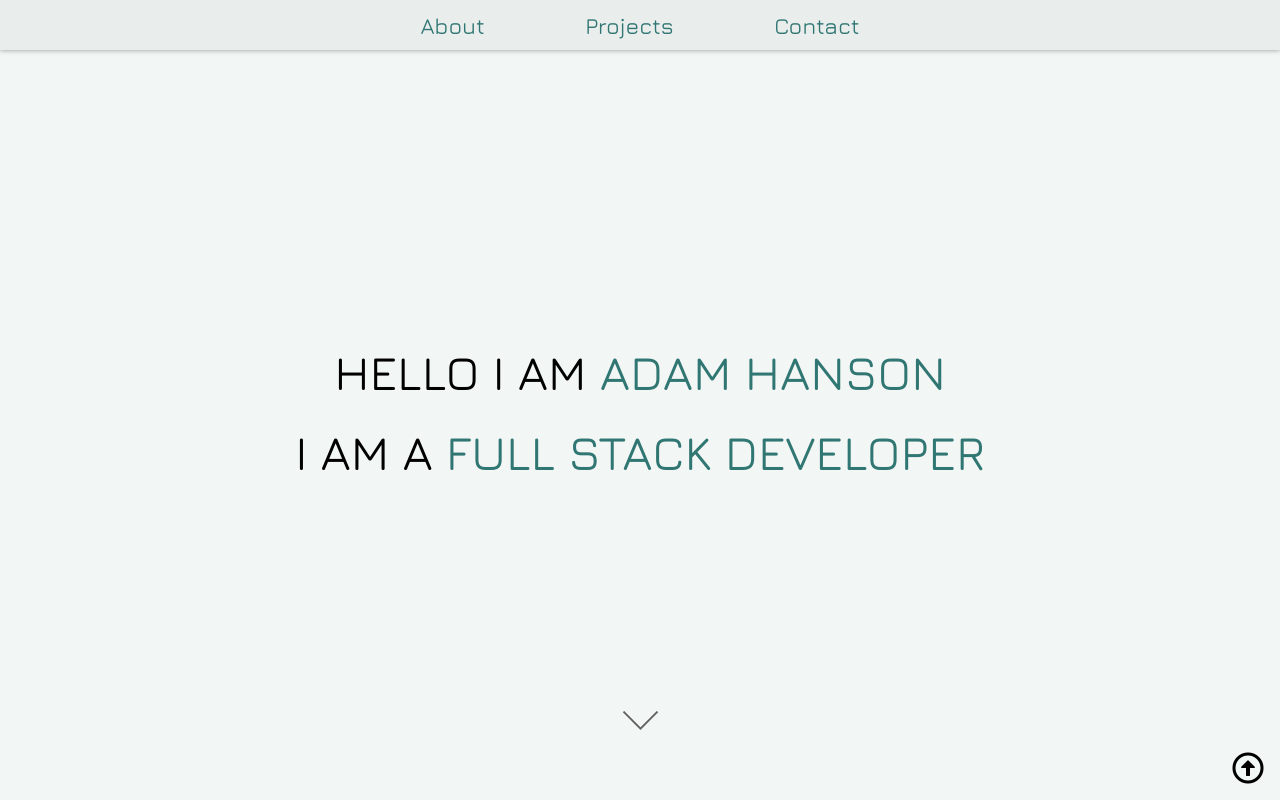
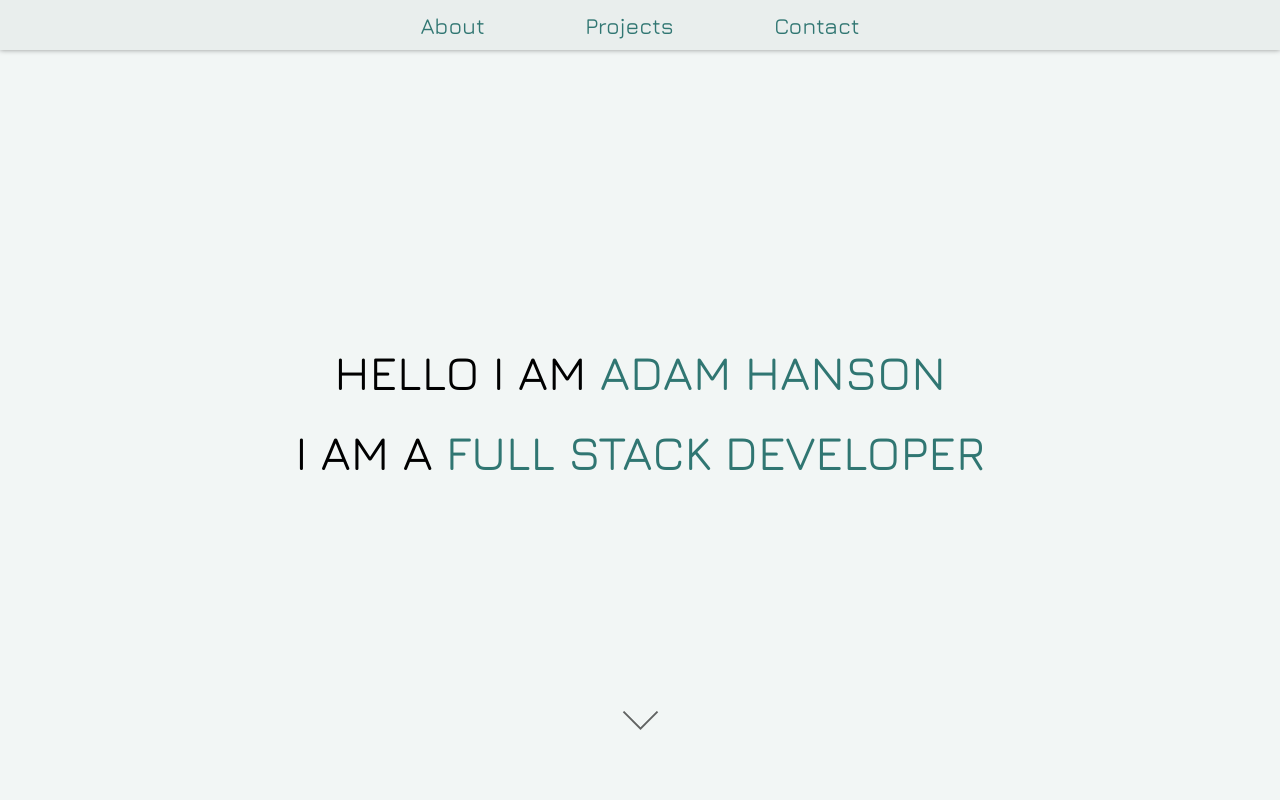
Before and after one commit to ajhanson22227/portfolio, a React (Create React App) app: page / in a window 1280 px wide. Shown: the top 800 px of the page. Built offline with nearby package versions, Linux system fonts and the light colour scheme.

Commit message:
move to top button to its own component Navbar will always show, button will only appear when scrolled

```diff
--- a/src/components/Navbar/Navbar.js
+++ b/src/components/Navbar/Navbar.js
@@ -24,13 +24,6 @@ const Navbar = (props) => {
           Contact
         </div>
       </div>
-
-      <div
-        onClick={() => props.ScrollTo(props.welcomeRef)}
-        className="btt fade-in"
-      >
-        <i className="far fa-arrow-alt-circle-up fa-2x"></i>
-      </div>
     </div>
   );
 };
```
